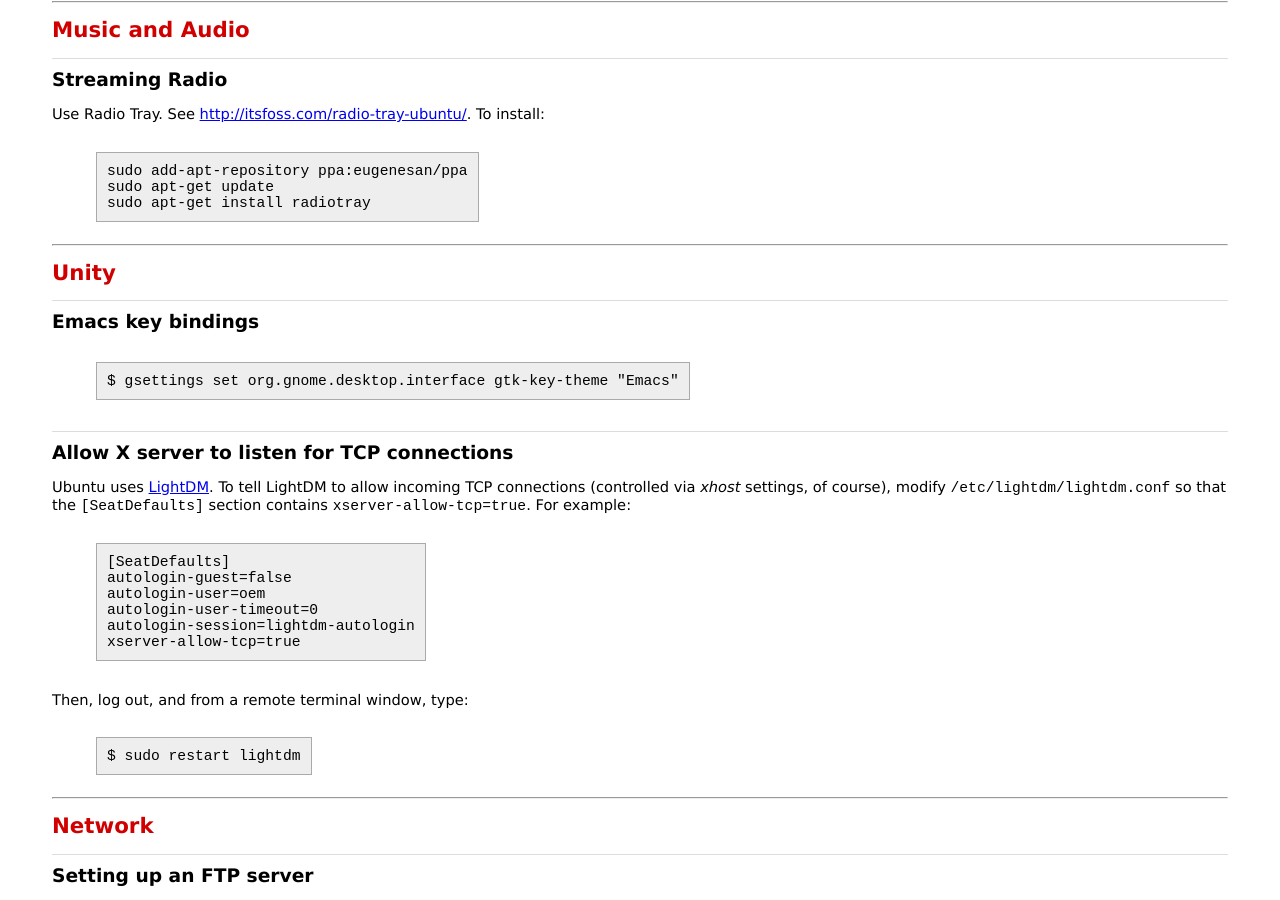
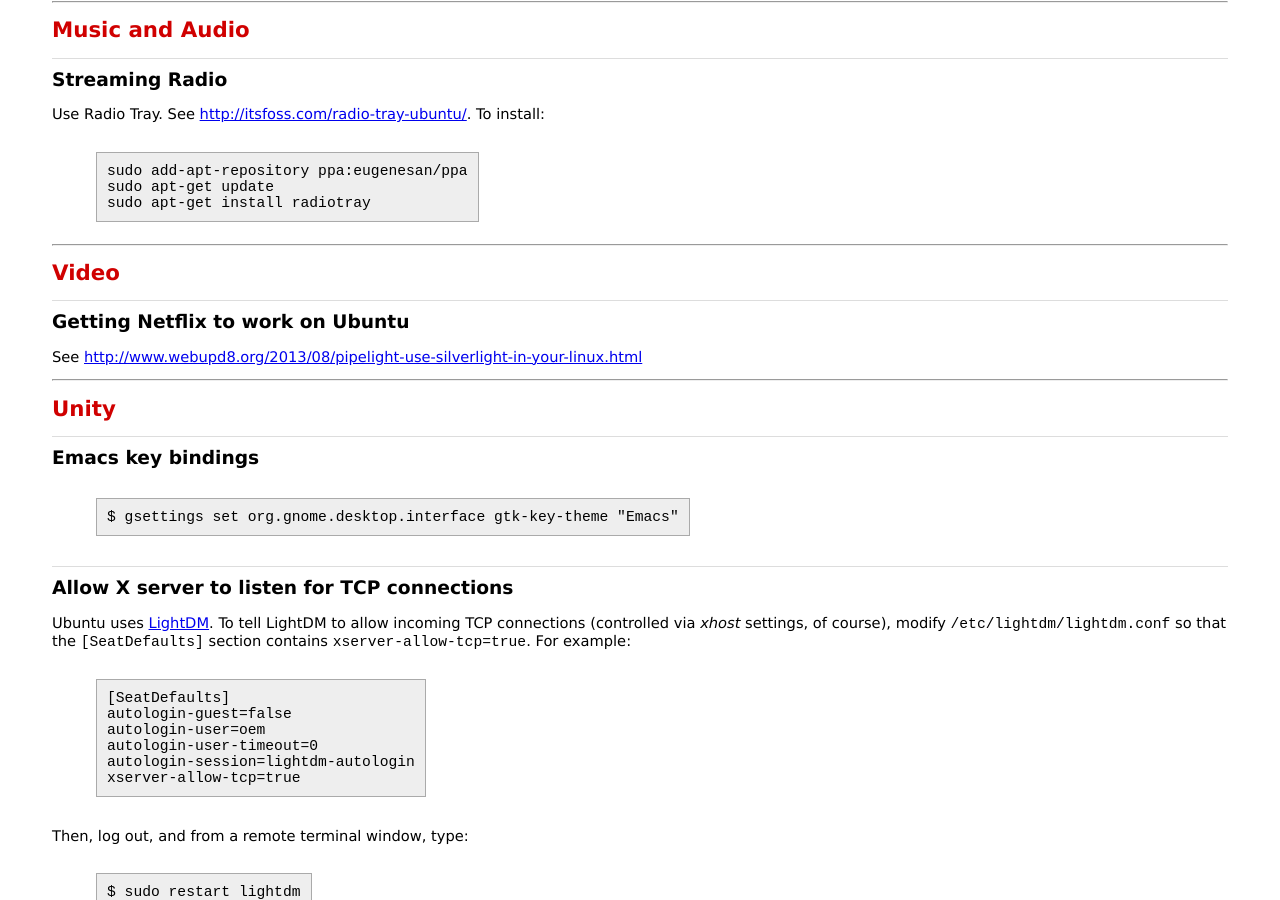
Before and after one commit to bmc/cheat-sheets, a Jekyll site: the page built from ubuntu.md, in a window 1280 px wide and 900 px high, scrolled down 1553 px. Built offline with Jekyll 4.4.1, drawn with Linux system fonts in a browser that asks for light colours; some of the changed text lies outside the part shown.

Commit message:
Get Netflix to work

```diff
--- a/ubuntu.md
+++ b/ubuntu.md
@@ -87,6 +87,14 @@ Use Radio Tray. See <http://itsfoss.com/radio-tray-ubuntu/>. To install:
     sudo add-apt-repository ppa:eugenesan/ppa
     sudo apt-get update
     sudo apt-get install radiotray
+
+----
+
+# Video
+
+## Getting Netflix to work on Ubuntu
+
+See <http://www.webupd8.org/2013/08/pipelight-use-silverlight-in-your-linux.html>
 
 ----
 
```
